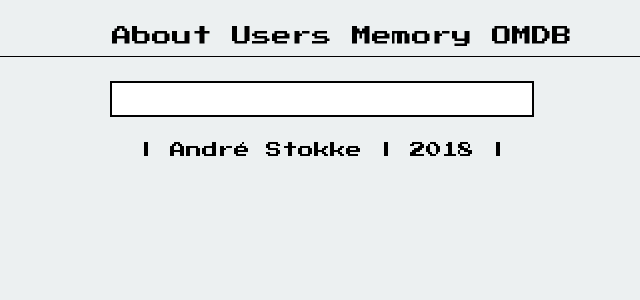
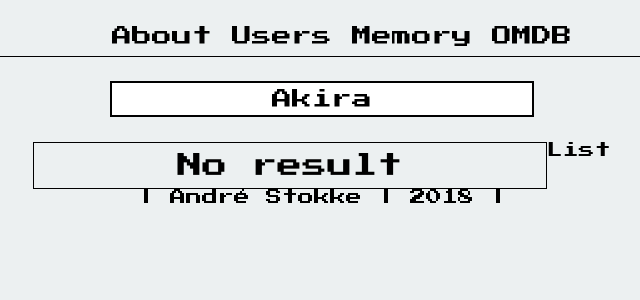
Before and after one commit to astokke/react-portfolio, a React (Create React App) app: page /omdb in a window 1280 px wide. Shown: the top 300 px of the page, without its empty margins (318-958 px from the left). Built offline with nearby package versions, Linux system fonts and the light colour scheme.

Commit message:
Display single movie

```diff
--- /dev/null
+++ b/src/components/OMDBApp/Movie.js
@@ -0,0 +1,57 @@
+import React, { Component } from 'react';
+class Movie extends Component {
+    constructor() {
+        super();
+        this.renderMovie = this.renderMovie.bind(this);
+        this.movieNotFound = this.movieNotFound.bind(this);
+
+    }
+    renderMovie(movie) {
+        return (
+            <div className="movie">
+            <span className="titleWrapper">
+                    <span className="movieTitle">{movie.Title} ({movie.Year})</span>
+                    <span className="movieDirector">Directed By {movie.Director}</span>
+                </span>
+                <span>
+                    <img className="poster" src={movie.Poster} alt={movie.Title} />
+                </span>
+
+
+
+                    <span className="moviePlot">{movie.Plot}</span>
+                <div className="info">
+                    <span>
+                        Country: {movie.Country}
+                    </span>
+                    <span className="genre">Genre: {movie.Genre}</span>
+
+                    <span className="rating">
+                        <span>Rating: {movie.imdbRating} / 10</span>
+                        <span className="votes">( {movie.imdbVotes} votes )</span>
+                    </span>
+                </div>
+            </div>
+    )
+
+    }
+
+    movieNotFound() {
+        return (
+             <div className="movie">
+                <div className="movie-not-found">
+                     No result
+                </div>
+
+             </div>
+        )
+    }
+
+    render() {
+        const { movie } = this.props;
+        if(movie.Response === 'True') {
+            return this.renderMovie(movie);
+        }else return this.movieNotFound();
+    }
+}
+export default Movie;
--- a/src/components/OMDBApp/OMDBApp.js
+++ b/src/components/OMDBApp/OMDBApp.js
@@ -3,6 +3,7 @@ import {SearchMovie} from '../../helpers';
 import _ from 'lodash';
 
 import SearchBar from './SearchBar';
+import Movie from './Movie';
 
 class OMDBApp extends Component {
   constructor() {
@@ -13,10 +14,27 @@ class OMDBApp extends Component {
       movie: {}
     }
   }
+
+
+  // for development
+  componentWillMount() {
+    const localStorageRef = localStorage.getItem(`movie`);
+    if(localStorageRef) {
+      this.setState({
+        movie: JSON.parse(localStorageRef)
+      });
+    }
+
+  }
+  // for development
+  componentWillUpdate(nextProps, nextState) {
+    localStorage.setItem(`movie`, JSON.stringify(nextState.movie));
+  }
+
   movieSearch(term) {
     const movie = SearchMovie(term);
     this.setState({movie});
-    console.log(movie);
+
   }
 
   render() {
@@ -27,6 +45,10 @@ class OMDBApp extends Component {
     return (
       <div >
           <SearchBar onSearchTermChange={movieSearch} />
+        <div className="movie-wrapper">
+          <Movie movie={this.state.movie} />
+          <div className="movie-list"> List </div>
+        </div>
       </div>
     )
   }
--- a/src/components/OMDBApp/SearchBar.js
+++ b/src/components/OMDBApp/SearchBar.js
@@ -1,12 +1,15 @@
 import React, { Component } from "react";
+import { randomMovie } from '../../helpers'
 
 class SearchBar extends Component {
   constructor(props) {
     super(props);
 
-    this.state = { term: "" };
+    this.state = { term: randomMovie() };
   }
-
+  componentWillMount() {
+    //this.props.onSearchTermChange(this.state.term);
+  }
   render() {
     return (
       <div className="search-bar">
@@ -20,7 +23,7 @@ class SearchBar extends Component {
 
   onInputChange(term) {
     this.setState({ term });
-    this.props.onSearchTermChange(term);
+   // this.props.onSearchTermChange(term);
   }
 }
 
--- a/src/css/style.css
+++ b/src/css/style.css
@@ -216,6 +216,7 @@ li {
     text-align: center;
 }
 
+/*OMDB APP STYLES*/
 
 
 /*SEARCH BAR STYLE*/
@@ -232,3 +233,66 @@ li {
     margin: 2%;
     display: block;
 }
+
+/* DISPLAY MOVIE */
+
+.flag{
+    height: 15px;
+    width: auto;
+    border: 1px solid black;
+}
+.movie-wrapper {
+    display:flex;
+    justify-content: center;
+}
+.movie {
+    font-size: 10px;
+    text-align: center;
+    padding: 10px;
+    display:flex;
+    flex-direction: column;
+    width: 40%;
+    border: 1px solid black;
+}
+
+.movieTitle {
+    font-size: 20px;
+}
+.titleWrapper {
+    text-align: center;
+}
+.movieDirector {
+    display:block;
+    margin-top: 5px;
+}
+
+.genre{
+    margin: 5px;
+}
+
+.poster {
+    height: 300px;
+    width: auto;
+    border: 3px solid black;
+    margin: 10px;
+}
+
+.rating{
+    display:flex;
+    flex-direction: column;
+}
+.votes{
+    margin-top: 5px;
+    font-size: 7px;
+}
+
+.info {
+    display:flex;
+    font-size: 8px;
+    flex-direction: column;
+    margin: 10px;
+}
+
+.movie-not-found{
+    font-size: 25px;
+}
--- a/src/helpers.js
+++ b/src/helpers.js
@@ -17,15 +17,14 @@ export function getRandomUser() {
 
 }
 
-
-
 export function SearchMovie(title) {
 
     const xhr = new XMLHttpRequest();
-    xhr.open(`GET`, `http://www.omdbapi.com/?apikey=4c73fc32&t=${title}`, false);
+    xhr.open(`GET`, `http://www.omdbapi.com/?apikey=4c73fc32&type=movie&t=${title}`, false);
     xhr.send();
 
     const response = JSON.parse(xhr.responseText);
+    console.log(response);
     const movie = {
         Title:      response.Title,
         Year:       response.Year,
@@ -35,10 +34,29 @@ export function SearchMovie(title) {
         Country:    response.Country,
         Poster:     response.Poster,
         imdbRating: response.imdbRating,
-        imdbVotes:  response.imdbVotes
+        imdbVotes:  response.imdbVotes,
+        imdbID:     response.imdbID,
+        Response:   response.Response
     }
 
     return movie;
+}
 
 
+export function randomMovie() {
+    const movies = [
+            "Waking Life",
+            "Fantastic Planet",
+            "Stalker",
+            "Ponyo",
+            "Star Wars: Episode IV",
+            "Blade Runner",
+            "Dr. Strangelove",
+            "Akira",
+            "THX 1138"
+    ]
+
+    const movie = movies[Math.floor(Math.random()*movies.length)];
+
+    return movie;
 }
```
Also changed, not shown: src/components/Header.js (+0 -8 lines).
